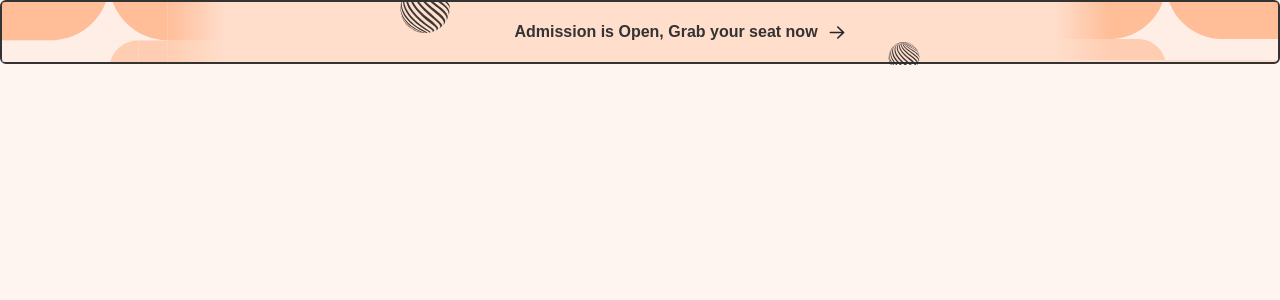
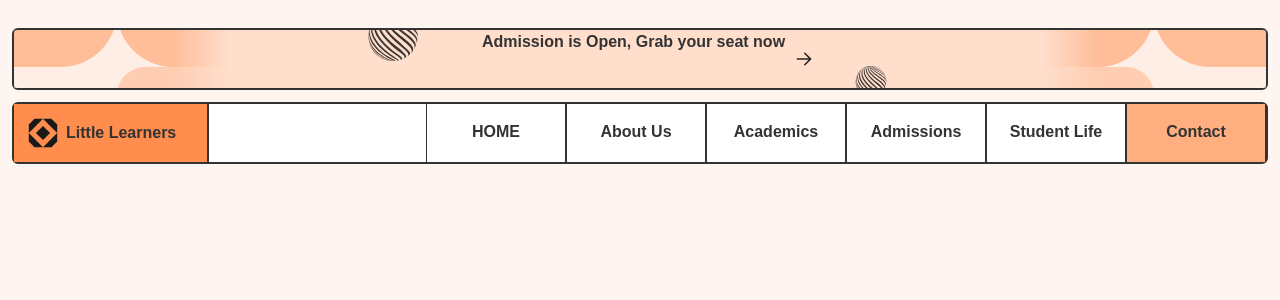
Before and after one commit to AniGvinepadze/littlelearnersnext2, a Next.js app: page / in a window 1280 px wide. Shown: the top 300 px of the page. Built offline with nearby package versions, Linux system fonts and the light colour scheme.

Commit message:
core/header

```diff
--- a/app/global/Header.tsx
+++ b/app/global/Header.tsx
@@ -1,6 +1,15 @@
 "use client";
-import { abstract, abstract1, bg, bg1, next } from "@/public/assets/index";
+import {
+  abstract,
+  abstract1,
+  bg,
+  bg1,
+  logo,
+  menu,
+  next,
+} from "@/public/assets/index";
 import Image from "next/image";
+import { navLinks } from "..";
 
 export default function Header() {
   return (
@@ -8,8 +17,14 @@ export default function Header() {
       <div className="w-full">
         <div className="w-full rounded-md border-[2px] border-text bg-secondary">
           <div className="flex justify-between">
-            <div className="">
-              <Image src={bg1} alt="bg" width={224} height={48} />
+            <div className="max-900:w-[180px] max-750:hidden">
+              <Image
+                src={bg1}
+                alt="bg"
+                width={224}
+                height={48}
+                className="object-contain w-full "
+              />
             </div>
 
             <div className="flex justify-center ">
@@ -19,15 +34,15 @@ export default function Header() {
                   alt="abstract"
                   width={50}
                   height={38}
-                  className="mr-14"
+                  className="relative right-14 max-950:mr-2  max-800:hidden"
                 />
               </div>
 
-              <div className="flex justify-between items-center">
-                <p className="font-bold text-base px-2">
+              <div className="flex  max-750:p-4 text-center">
+                <p className="font-bold text-base px-2 max-400:text-sm">
                   Admission is Open, Grab your seat now
                 </p>
-                <Image src={next} alt="next" width={22} height={22} />
+                <Image src={next} alt="next" width={22} height={22} className="object-contain max-400:hidden "  />
               </div>
 
               <div className="">
@@ -36,19 +51,47 @@ export default function Header() {
                   alt="abstarct1"
                   width={32}
                   height={25}
-                  className="relative top-10 left-10 object-contain"
+                  className="relative top-9 left-10 object-contain max-900:top-6 max-800:hidden"
                 />
               </div>
             </div>
 
-            <div>
-              <Image src={bg} alt="bg" width={224} height={48} />
+            <div className="max-900:w-[180px] max-750:hidden">
+              <Image
+                src={bg}
+                alt="bg"
+                width={224}
+                height={48}
+                className="w-full object-contain"
+              />
             </div>
           </div>
         </div>
 
+        <div className="border-2 border-text w-full bg-white my-3 flex justify-between rounded-md ">
+          <div className="flex max-w-[195px] w-full  items-center p-3 bg-orange  border-text border-r-2">
+            <Image src={logo} alt="logo" width={34} height={34} />
+            <p className="font-semibold text-base px-[6px]">Little Learners</p>
+          </div>
 
-
+          <div className="flex max-1050:hidden">
+            {navLinks.map((link, index) => (
+              <ul
+                key={link.id}
+                className={` w-[140px] border-text border-x flex justify-center py-4  cursor-pointer ${
+                  index === 5 ? "bg-[#FFAE80]" : ""
+                } hover:bg-secondary `}
+              >
+                <li className="font-semibold text-base ">{link.name}</li>
+              </ul>
+            ))}
+          </div>
+          <div className="hidden w-[88px] max-1050:flex">
+            <button className=" w-full border-text border-l-2 flex justify-center items-center bg-secondary cursor-pointer hover:bg-[#FFAE80]">
+              <Image src={menu} alt="menuBtn" width={28} height={28} />
+            </button>
+          </div>
+        </div>
       </div>
     </div>
   );
--- a/app/page.tsx
+++ b/app/page.tsx
@@ -3,8 +3,8 @@ import Header from "./global/Header";
 
 export default function Home() {
   return (
-<div className="max-w-[1440px] h-screen w-full bg-background text-text">
-      <div className="max-w-[1340px] m-auto">
+    <div className="max-w-[1440px] h-screen w-full bg-background text-text ">
+      <div className="max-w-[1340px] m-auto pt-7 px-3">
         <Header />
       </div>
     </div>
--- a/public/assets/index/index.ts
+++ b/public/assets/index/index.ts
@@ -3,4 +3,7 @@ import bg1 from "../svgs/bg1.svg";
 import abstract from "../svgs/Abstract.svg";
 import abstract1 from "../svgs/Abstract1.svg";
 import next from "../svgs/next.svg";
-export { bg, bg1, abstract, abstract1, next };
+import logo from "../svgs/Logo (3).svg";
+import menu from "../svgs/menu.svg";
+
+export { bg, bg1, abstract, abstract1, next, logo ,menu};
--- a/tailwind.config.ts
+++ b/tailwind.config.ts
@@ -1,4 +1,5 @@
 import type { Config } from "tailwindcss";
+
 
 const config: Config = {
   content: [
@@ -8,6 +9,7 @@ const config: Config = {
   ],
   theme: {
     extend: {
+
       screens: {
         "max-1100": { max: "1100px" },
         "max-1050": { max: "1050px" },
```
Also changed, not shown: public/assets/svgs/Logo (3).svg (added), public/assets/svgs/menu.svg (added).
